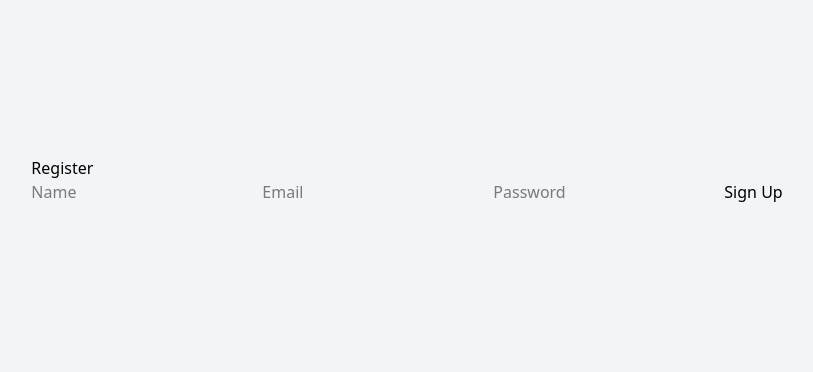
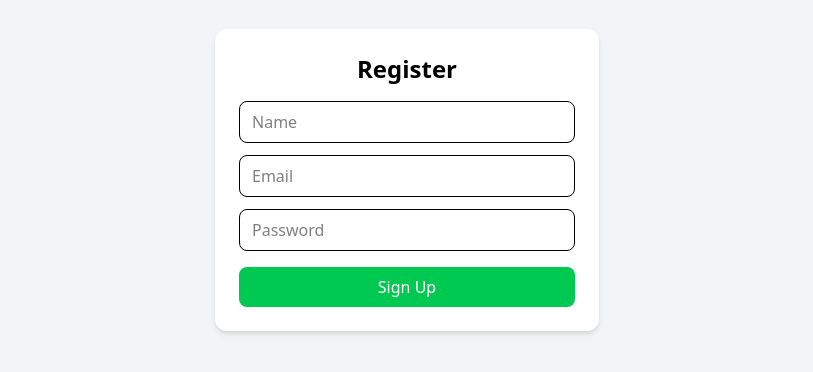
Before and after one commit to ValeriyVinn/test-task, a Next.js app: page /register in a window 1280 px wide. Shown: the part 220-592 px from the top of the page, without its empty margins (233-1046 px from the left). Built offline with nearby package versions, Linux system fonts and the light colour scheme.

Commit message:
added: register form styles

```diff
--- a/src/app/register/page.tsx
+++ b/src/app/register/page.tsx
@@ -34,27 +34,42 @@ export default function RegisterPage() {
 
   return (
     <div className="min-h-screen flex items-center justify-center bg-gray-100">
-      <form onSubmit={handleSubmit}>
-        <h2>Register</h2>
-        {error && <p style={{ color: "red" }}>{error}</p>}
+      <form
+        onSubmit={handleSubmit}
+        className="bg-white p-6 rounded-xl shadow-md w-full max-w-sm"
+      >
+        <h2 className="text-2xl font-bold mb-4 text-center">Register</h2>
+
+        {error && <p className="text-red-500 text-sm mb-2">{error}</p>}
+
         <input
           placeholder="Name"
+          className="w-full border rounded-lg px-3 py-2 mb-3 focus:outline-none focus:ring-2 focus:ring-blue-500"
           value={name}
           onChange={(e) => setName(e.target.value)}
         />
+
         <input
           placeholder="Email"
+          className="w-full border rounded-lg px-3 py-2 mb-3 focus:outline-none focus:ring-2 focus:ring-blue-500"
           value={email}
           onChange={(e) => setEmail(e.target.value)}
         />
+
         <input
           placeholder="Password"
           type="password"
+          className="w-full border rounded-lg px-3 py-2 mb-4 focus:outline-none focus:ring-2 focus:ring-blue-500"
           value={password}
           onChange={(e) => setPassword(e.target.value)}
         />
-        <button type="submit" disabled={loading}>
-          {loading ? "Signing up..." : "Sign Up"}
+
+        <button
+          type="submit"
+          disabled={loading}
+          className="w-full bg-green-500 text-white py-2 rounded-lg hover:bg-green-600 disabled:opacity-50"
+        >
+          {loading ? 'Signing up...' : 'Sign Up'}
         </button>
       </form>
     </div>
```
